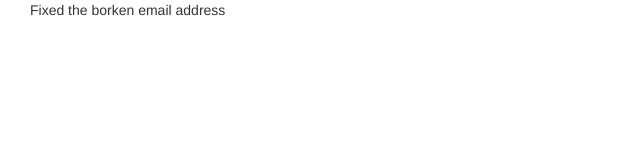
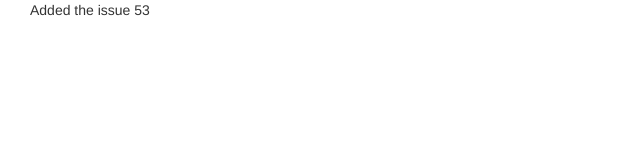
Before and after one commit to cfgwo/AngularJS_Practice, a website: page index.html in a window 1280 px wide. Shown: the full height of the page, 0-640 px from the left. Drawn offline with Linux system fonts and the light colour scheme.

Commit message:
Fixed div text

```diff
--- a/index.html
+++ b/index.html
@@ -2,7 +2,6 @@
 <html>
 <head>
     <meta charset="utf-8">
-    <title>Hotfix branch</title>
     <meta http-equiv="X-UA-Compatible" content="ID=edge">
     <meta name="viewport" content="width=device-width, initial-scale=1">
     <title>Iss53 Fixes</title>
@@ -21,7 +20,7 @@
 <div class="container-fluid">
     <div class="row-fluid">
         <div class="col-lg-12 col-md-12 col-sm-12 col-xs-12">
-            Fixed the borken email address
+            Added the issue 53
         </div>
     </div>
 </div>
```
